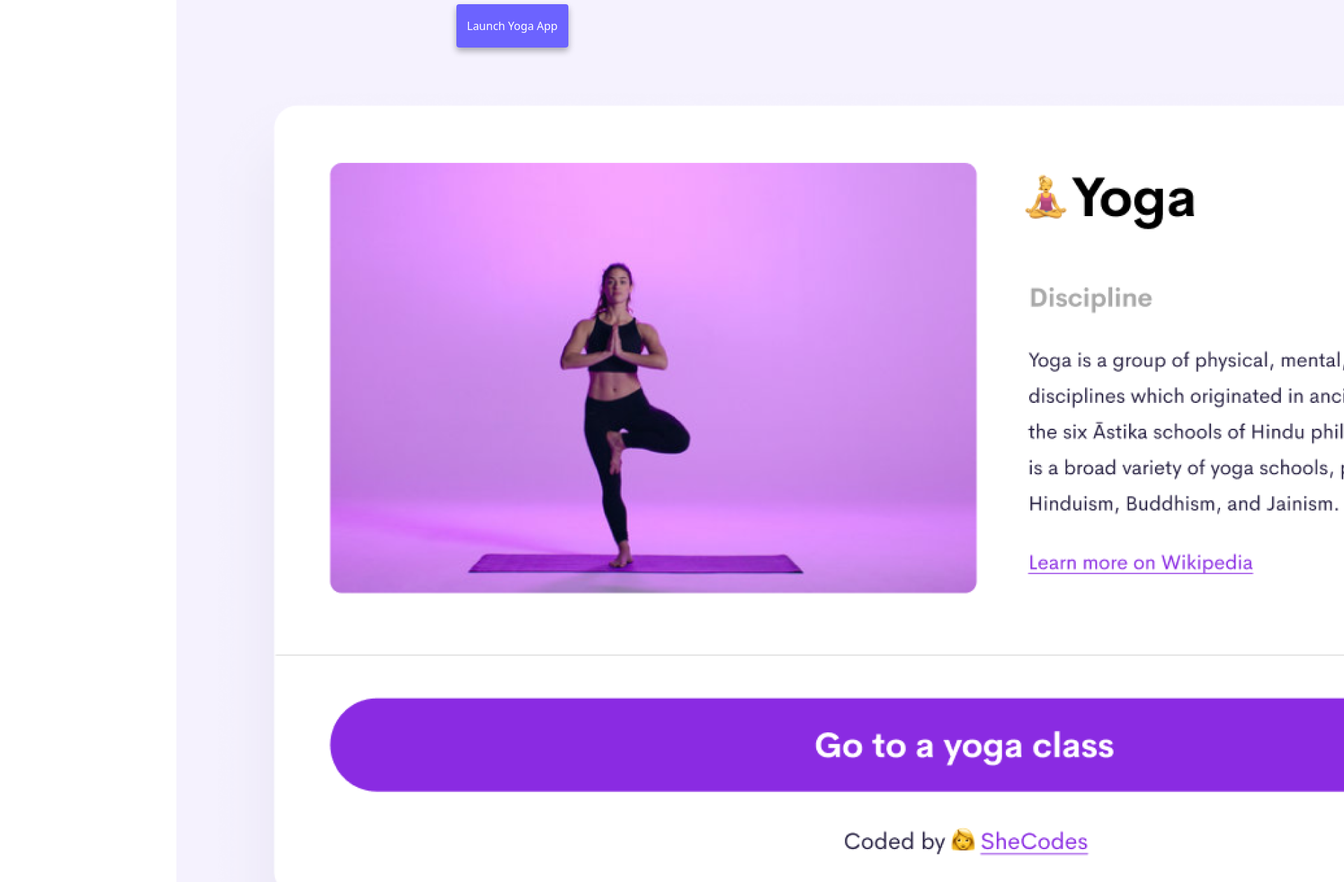
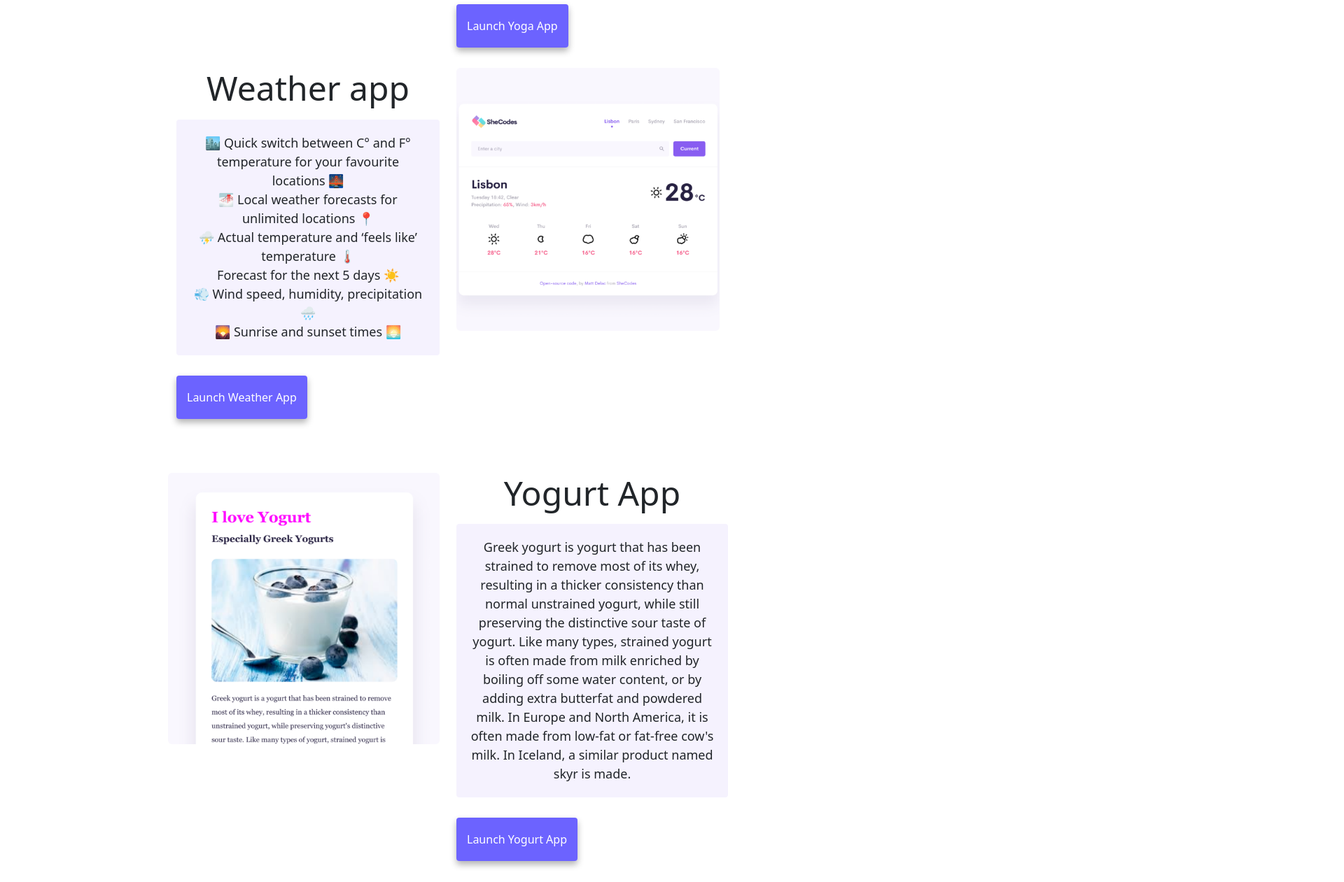
Before and after one commit to Olha1990/Advanced-Tools-Homework, a plain HTML site: page index.html in a window 1280 px wide. Shown: the part 787-2048 px from the top of the page at 70% size, 1920 px wide, since content can reach past the window. Drawn offline with nearby package versions, Linux system fonts and the light colour scheme.

Commit message:
update 2

```diff
--- a/css/styles.css
+++ b/css/styles.css
@@ -112,4 +112,7 @@
     text-align: center;
     display: block;
   }
+  img {
+    display: none;
+  }
 }
--- a/index.html
+++ b/index.html
@@ -55,7 +55,7 @@
     <div class="container">
       <div class="row">
         <div class="col-md-6">
-          <img src="images/yoga.png" alt="Yoga project" class="d-none d-sm-block" class="img-fluid rounded"/>
+          <img src="images/yoga.png" alt="Yoga project" class="img-fluid rounded"/>
         </div>
         <div class="col-md-6">
             <h2 class="mb-3">Yoga App</h2>
@@ -88,13 +88,13 @@
     </div>
   </div>
     <div class="col-md-6" mb-3>
-      <img src="images/weather.png" alt="Weather project" class="d-none d-sm-block" class="img-fluid rounded"/>
+      <img src="images/weather.png" alt="Weather project" class="img-fluid rounded"/>
     </div>
   </div>
 </div>
 <div class="row mt-5">
     <div class="col-md-6" mb-3>
-      <img src="images/yogurt.png" alt="Yogurt project" class="d-none d-sm-block" class="img-fluid rounded"/>
+      <img src="images/yogurt.png" alt="Yogurt project" class="img-fluid rounded"/>
     </div>
     <div class="col-md-6">
       <h2 class="mb-3">Yogurt App</h2>
```
